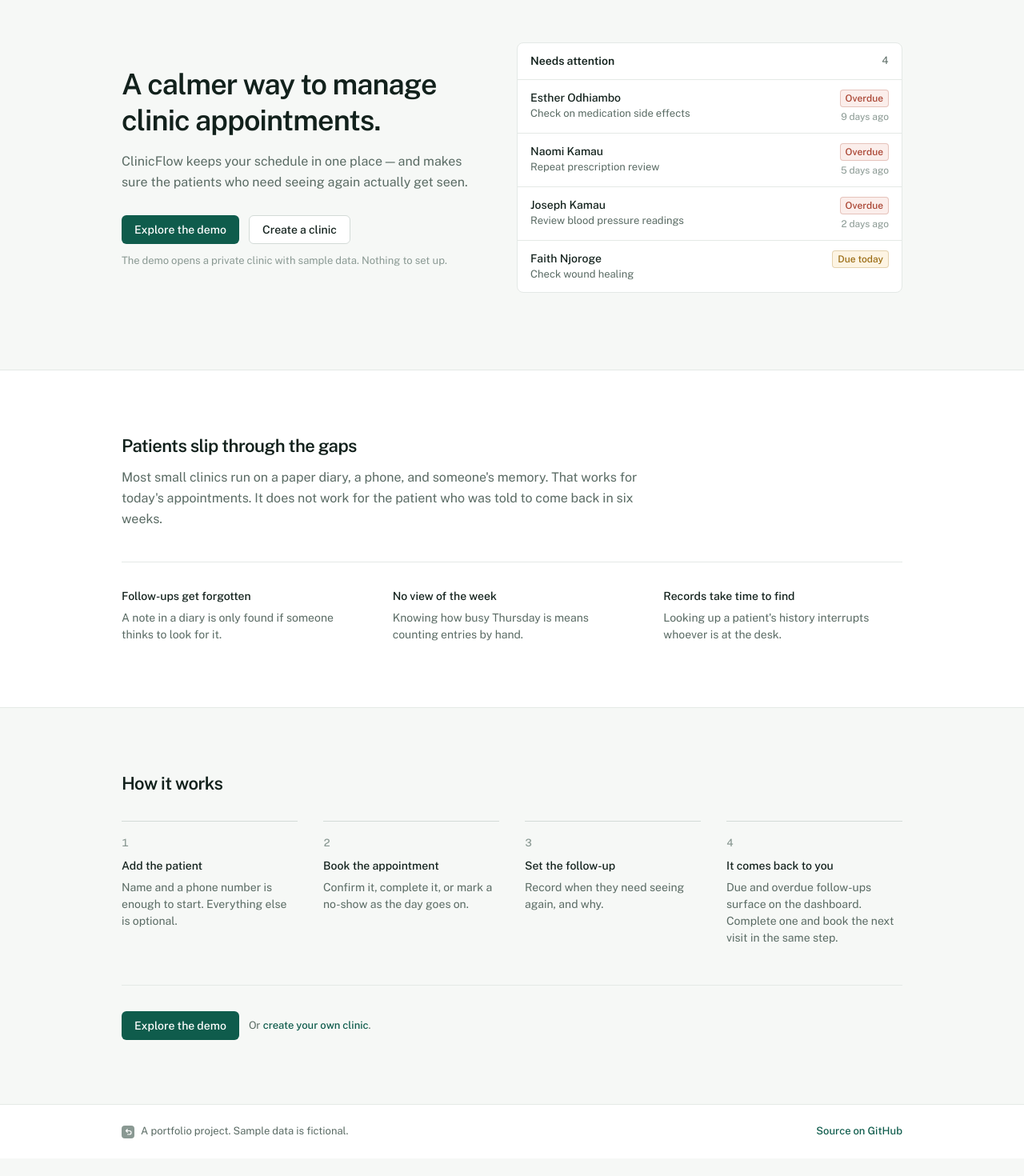
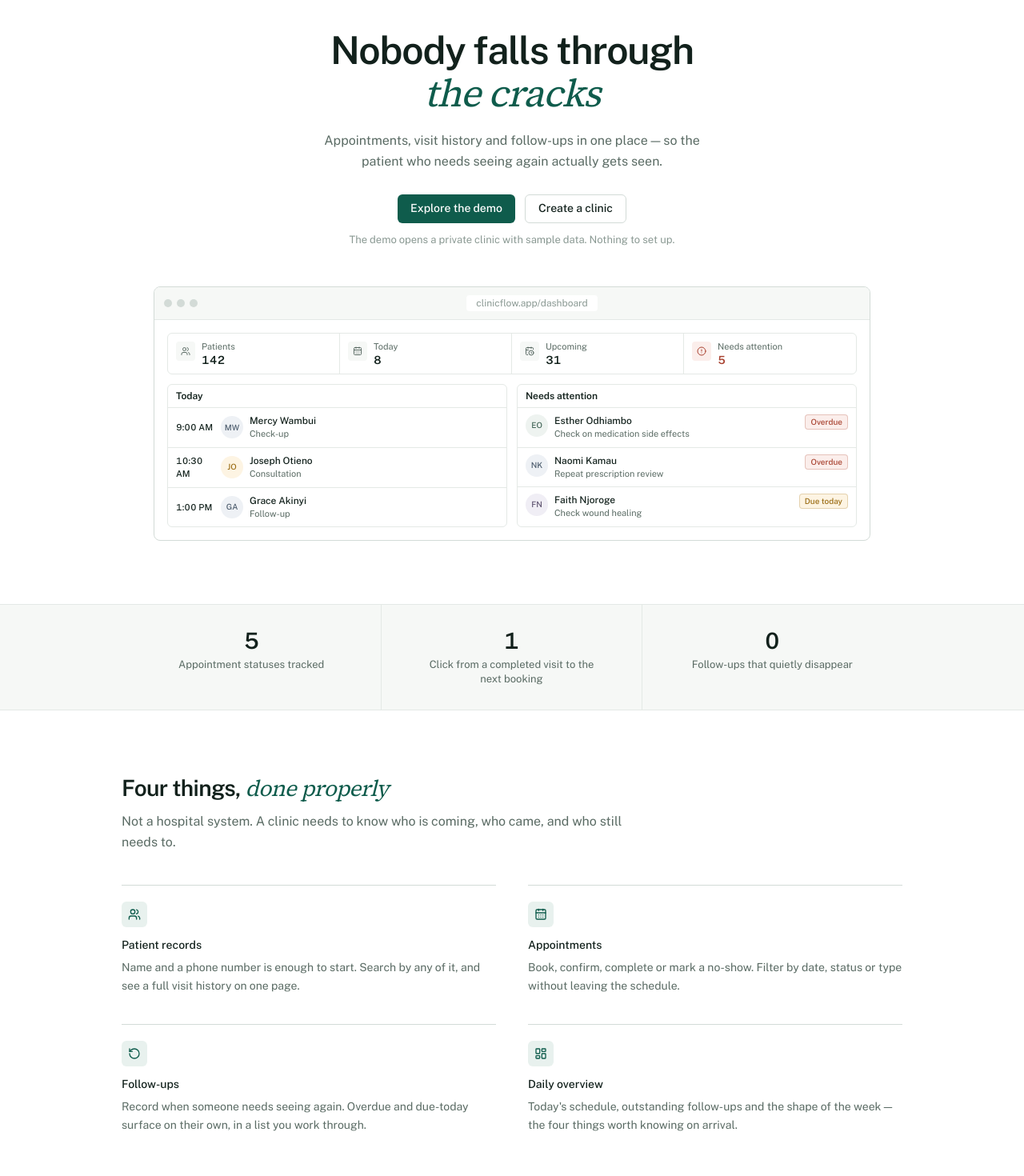
Before and after one commit to Griffinsshem/clinicflow, a Next.js app in the folder frontend/: page / in a window 1280 px wide. Shown: the part 100-1570 px from the top of the page at 80% size. Before the commit the page ends 1548 px from the top, so only its background shows below. Built offline with nearby package versions, Linux system fonts and the light colour scheme.

Commit message:
feat(frontend): rebuild landing page with product preview and serif accent

```diff
--- a/frontend/app/page.tsx
+++ b/frontend/app/page.tsx
@@ -1,8 +1,28 @@
 import Link from "next/link";
+import {
+  CalendarDays,
+  LayoutDashboard,
+  RotateCcw,
+  Users,
+} from "lucide-react";
 
 import { Logo, LogoMark } from "@/components/Logo";
 import { DemoButton } from "@/components/landing/DemoButton";
-import { HeroPanel } from "@/components/landing/HeroPanel";
+import { ProductPreview } from "@/components/landing/ProductPreview";
+
+/*
+ * Landing page.
+ *
+ * Centred hero, product preview below, then the problem, the features,
+ * and how it works. No testimonials, no pricing, no logo wall, no
+ * invented traction numbers — this is a product being prepared for a
+ * first pilot, and manufacturing social proof it does not have would be
+ * the least trustworthy thing a healthcare tool could do.
+ *
+ * The features section describes four capabilities because there are
+ * four. Padding it to six would mean writing copy for things that do
+ * not exist.
+ */
 
 export const metadata = {
   title: "ClinicFlow — appointment and follow-up management for small clinics",
@@ -14,13 +34,13 @@ export default function LandingPage() {
   return (
     <div className="min-h-dvh">
       <SiteHeader />
-
       <main>
         <Hero />
-        <Problem />
+        <Facts />
+        <Features />
         <HowItWorks />
+        <ClosingCta />
       </main>
-
       <SiteFooter />
     </div>
   );
@@ -31,7 +51,6 @@ function SiteHeader() {
     <header className="sticky top-0 z-30 border-b border-hairline bg-surface/95 backdrop-blur-sm">
       <div className="mx-auto flex h-14 max-w-5xl items-center justify-between px-4 md:px-6">
         <Logo />
-
         <nav className="flex items-center gap-4">
           <Link
             href="/login"
@@ -53,19 +72,29 @@ function SiteHeader() {
 
 function Hero() {
   return (
-    <section className="mx-auto max-w-5xl px-4 py-16 md:px-6 md:py-24">
-      <div className="grid items-center gap-10 lg:grid-cols-[1fr_1.1fr] lg:gap-14">
-        <div>
-          <h1 className="text-3xl font-semibold leading-tight tracking-tight text-ink md:text-4xl">
-            A calmer way to manage clinic appointments.
+    <section className="border-b border-hairline bg-surface">
+      <div className="mx-auto max-w-5xl px-4 pt-14 md:px-6 md:pt-20">
+        <div className="mx-auto max-w-2xl text-center">
+          <h1 className="text-4xl font-semibold leading-[1.1] tracking-tight text-ink md:text-5xl">
+            Nobody falls through
+            <br />
+            {/*
+             * The page's one memorable moment. An italic serif against
+             * the sans is a genuine structural contrast — not a colour
+             * accent on a single word, which is the commonest tell of a
+             * generated page.
+             */}
+            <span className="font-serif italic font-normal text-accent">
+              the cracks
+            </span>
           </h1>
 
-          <p className="mt-4 max-w-md text-lg leading-relaxed text-ink-muted">
-            ClinicFlow keeps your schedule in one place — and makes sure the
-            patients who need seeing again actually get seen.
+          <p className="mx-auto mt-5 max-w-lg text-lg leading-relaxed text-ink-muted">
+            Appointments, visit history and follow-ups in one place — so the
+            patient who needs seeing again actually gets seen.
           </p>
 
-          <div className="mt-7 flex flex-wrap items-center gap-3">
+          <div className="mt-7 flex flex-wrap items-center justify-center gap-3">
             <DemoButton />
             <Link
               href="/register"
@@ -80,108 +109,158 @@ function Hero() {
           </p>
         </div>
 
-        <HeroPanel />
+        {/* Overlaps the section boundary, so the preview sits across the
+            join rather than being boxed inside one band. */}
+        <div className="mx-auto mt-12 max-w-4xl translate-y-px">
+          <ProductPreview />
         </div>
+      </div>
+      <div className="h-16 md:h-20" />
     </section>
   );
 }
 
-function Problem() {
+function Facts() {
+  /*
+   * Facts about the workflow, not invented traction.
+   *
+   * The reference design this follows uses product claims here. We have
+   * no customers and no usage numbers, so inventing "500+ clinics" would
+   * be a straightforward lie. These are true statements about what the
+   * software does.
+   */
+  const facts = [
+    { value: "5", label: "Appointment statuses tracked" },
+    { value: "1", label: "Click from a completed visit to the next booking" },
+    { value: "0", label: "Follow-ups that quietly disappear" },
+  ];
+
   return (
-    <section className="border-y border-hairline bg-surface">
-      <div className="mx-auto max-w-5xl px-4 py-14 md:px-6 md:py-20">
+    <section className="border-b border-hairline">
+      <dl className="mx-auto grid max-w-5xl divide-y divide-hairline px-4 sm:grid-cols-3 sm:divide-x sm:divide-y-0 md:px-6">
+        {facts.map(({ value, label }) => (
+          <div key={label} className="px-2 py-7 text-center">
+            <dt className="text-3xl font-semibold tabular text-ink">{value}</dt>
+            <dd className="mx-auto mt-1 max-w-[14rem] text-sm text-ink-muted">
+              {label}
+            </dd>
+          </div>
+        ))}
+      </dl>
+    </section>
+  );
+}
+
+function Features() {
+  const features = [
+    {
+      icon: Users,
+      title: "Patient records",
+      detail:
+        "Name and a phone number is enough to start. Search by any of it, and see a full visit history on one page.",
+    },
+    {
+      icon: CalendarDays,
+      title: "Appointments",
+      detail:
+        "Book, confirm, complete or mark a no-show. Filter by date, status or type without leaving the schedule.",
+    },
+    {
+      icon: RotateCcw,
+      title: "Follow-ups",
+      detail:
+        "Record when someone needs seeing again. Overdue and due-today surface on their own, in a list you work through.",
+    },
+    {
+      icon: LayoutDashboard,
+      title: "Daily overview",
+      detail:
+        "Today's schedule, outstanding follow-ups and the shape of the week — the four things worth knowing on arrival.",
+    },
+  ];
+
+  return (
+    <section className="border-b border-hairline bg-surface">
+      <div className="mx-auto max-w-5xl px-4 py-16 md:px-6 md:py-20">
         <div className="max-w-2xl">
-          <h2 className="text-2xl font-semibold tracking-tight text-ink">
-            Patients slip through the gaps
+          <h2 className="text-3xl font-semibold tracking-tight text-ink">
+            Four things,{" "}
+            <span className="font-serif italic font-normal text-accent">
+              done properly
+            </span>
           </h2>
           <p className="mt-3 text-lg leading-relaxed text-ink-muted">
-            Most small clinics run on a paper diary, a phone, and someone&apos;s
-            memory. That works for today&apos;s appointments. It does not work
-            for the patient who was told to come back in six weeks.
+            Not a hospital system. A clinic needs to know who is coming, who came,
+            and who still needs to.
           </p>
         </div>
 
-
-        <dl className="mt-10 grid gap-x-10 gap-y-8 border-t border-hairline pt-8 sm:grid-cols-3">
-          {[
-            {
-              term: "Follow-ups get forgotten",
-              detail:
-                "A note in a diary is only found if someone thinks to look for it.",
-            },
-            {
-              term: "No view of the week",
-              detail:
-                "Knowing how busy Thursday is means counting entries by hand.",
-            },
-            {
-              term: "Records take time to find",
-              detail:
-                "Looking up a patient's history interrupts whoever is at the desk.",
-            },
-          ].map(({ term, detail }) => (
-            <div key={term}>
-              <dt className="font-medium text-ink">{term}</dt>
-              <dd className="mt-1.5 text-ink-muted">{detail}</dd>
+        <div className="mt-10 grid gap-x-10 gap-y-9 sm:grid-cols-2">
+          {features.map(({ icon: Icon, title, detail }) => (
+            <div key={title} className="border-t border-line pt-5">
+              <span className="flex h-8 w-8 items-center justify-center rounded-md bg-accent-soft text-accent">
+                <Icon className="h-4 w-4" aria-hidden="true" />
+              </span>
+              <h3 className="mt-3 font-medium text-ink">{title}</h3>
+              <p className="mt-1.5 leading-relaxed text-ink-muted">{detail}</p>
             </div>
           ))}
-        </dl>
+        </div>
       </div>
     </section>
   );
 }
 
 function HowItWorks() {
+  /*
+   * Numbered because this genuinely is a sequence — each step depends on
+   * the one before. Numbered markers on an unordered list would be
+   * decoration; on a workflow they carry information.
+   */
   const steps = [
-    {
-      title: "Add the patient",
-      detail:
-        "Name and a phone number is enough to start. Everything else is optional.",
-    },
-    {
-      title: "Book the appointment",
-      detail:
-        "Confirm it, complete it, or mark a no-show as the day goes on.",
-    },
-    {
-      title: "Set the follow-up",
-      detail:
-        "Record when they need seeing again, and why.",
-    },
-    {
-      title: "It comes back to you",
-      detail:
-        "Due and overdue follow-ups surface on the dashboard. Complete one and book the next visit in the same step.",
-    },
+    { title: "Add the patient", detail: "A name and a number is enough." },
+    { title: "Book the appointment", detail: "Confirm or complete it as the day goes on." },
+    { title: "Set the follow-up", detail: "When they need seeing again, and why." },
+    { title: "It comes back to you", detail: "Due and overdue surface on the dashboard." },
   ];
 
   return (
-    <section className="mx-auto max-w-5xl px-4 py-14 md:px-6 md:py-20">
-      <h2 className="text-2xl font-semibold tracking-tight text-ink">
+    <section className="border-b border-hairline">
+      <div className="mx-auto max-w-5xl px-4 py-16 md:px-6 md:py-20">
+        <h2 className="text-3xl font-semibold tracking-tight text-ink">
           How it works
         </h2>
 
-      <ol className="mt-8 grid gap-8 sm:grid-cols-2 lg:grid-cols-4">
+        <ol className="mt-9 grid gap-8 sm:grid-cols-2 lg:grid-cols-4">
           {steps.map((step, index) => (
             <li key={step.title} className="border-t border-line pt-4">
               <span className="text-sm font-medium tabular text-ink-subtle">
-              {index + 1}
+                {String(index + 1).padStart(2, "0")}
               </span>
               <h3 className="mt-2 font-medium text-ink">{step.title}</h3>
               <p className="mt-1.5 text-ink-muted">{step.detail}</p>
             </li>
           ))}
         </ol>
+      </div>
+    </section>
+  );
+}
 
-      <div className="mt-12 flex flex-wrap items-center gap-3 border-t border-hairline pt-8">
+function ClosingCta() {
+  return (
+    <section className="bg-surface">
+      <div className="mx-auto max-w-5xl px-4 py-16 text-center md:px-6 md:py-20">
+        <h2 className="text-2xl font-semibold tracking-tight text-ink">
+          Have a look around
+        </h2>
+        <p className="mx-auto mt-2 max-w-md text-ink-muted">
+          The demo is a real clinic with sample patients, appointments and
+          follow-ups. It is yours alone and takes one click.
+        </p>
+        <div className="mt-6 flex justify-center">
           <DemoButton />
-        <p className="text-sm text-ink-muted">
-          Or{" "}
-          <Link href="/register" className="font-medium text-accent hover:underline">
-            create your own clinic
-          </Link>
-          .
-        </p>
+        </div>
       </div>
     </section>
   );
@@ -189,7 +268,7 @@ function HowItWorks() {
 
 function SiteFooter() {
   return (
-    <footer className="border-t border-hairline bg-surface">
+    <footer className="border-t border-hairline">
       <div className="mx-auto flex max-w-5xl flex-wrap items-center justify-between gap-3 px-4 py-6 md:px-6">
         <div className="flex items-center gap-2">
           <LogoMark className="h-4 w-4 text-ink-subtle" />
--- /dev/null
+++ b/frontend/components/landing/ProductPreview.tsx
@@ -0,0 +1,127 @@
+import { AlertCircle, CalendarClock, CalendarDays, Users } from "lucide-react";
+
+import { Avatar } from "@/components/ui/Avatar";
+import { Badge } from "@/components/ui/Badge";
+
+
+const METRICS = [
+  { label: "Patients", value: "142", icon: Users },
+  { label: "Today", value: "8", icon: CalendarDays },
+  { label: "Upcoming", value: "31", icon: CalendarClock },
+  { label: "Needs attention", value: "5", icon: AlertCircle, urgent: true },
+] as const;
+
+const SCHEDULE = [
+  { time: "9:00 AM", name: "Mercy Wambui", type: "Check-up", status: "Confirmed" },
+  { time: "10:30 AM", name: "Joseph Otieno", type: "Consultation", status: "Confirmed" },
+  { time: "1:00 PM", name: "Grace Akinyi", type: "Follow-up", status: "Scheduled" },
+] as const;
+
+const ATTENTION = [
+  { name: "Esther Odhiambo", reason: "Check on medication side effects", when: "9 days ago", overdue: true },
+  { name: "Naomi Kamau", reason: "Repeat prescription review", when: "5 days ago", overdue: true },
+  { name: "Faith Njoroge", reason: "Check wound healing", when: "Due today", overdue: false },
+] as const;
+
+export function ProductPreview() {
+  return (
+    <div
+      aria-hidden="true"
+      className="animate-rise overflow-hidden rounded-lg border border-line bg-surface shadow-[--shadow-overlay]"
+    >
+      <div className="flex items-center gap-2 border-b border-hairline bg-ground px-3 py-2.5">
+        <div className="flex gap-1.5">
+          <span className="h-2.5 w-2.5 rounded-full bg-line" />
+          <span className="h-2.5 w-2.5 rounded-full bg-line" />
+          <span className="h-2.5 w-2.5 rounded-full bg-line" />
+        </div>
+        <div className="mx-auto rounded-sm bg-surface px-3 py-0.5 text-xs text-ink-subtle">
+          clinicflow.app/dashboard
+        </div>
+      </div>
+
+      <div className="space-y-3 p-3 sm:p-4">
+        <dl className="grid grid-cols-2 divide-x divide-y divide-hairline overflow-hidden rounded-md border border-hairline sm:grid-cols-4 sm:divide-y-0">
+          {METRICS.map(({ label, value, icon: Icon, ...rest }) => {
+            const urgent = "urgent" in rest;
+            return (
+              <div key={label} className="flex items-start gap-2 px-2.5 py-2">
+                <span
+                  className={
+                    "mt-0.5 flex h-6 w-6 shrink-0 items-center justify-center rounded-sm " +
+                    (urgent ? "bg-brick-soft text-brick" : "bg-ground text-ink-muted")
+                  }
+                >
+                  <Icon className="h-3 w-3" />
+                </span>
+                <div className="min-w-0">
+                  <dt className="truncate text-[0.6875rem] text-ink-muted">{label}</dt>
+                  <dd
+                    className={
+                      "text-base font-semibold tabular leading-tight " +
+                      (urgent ? "text-brick" : "text-ink")
+                    }
+                  >
+                    {value}
+                  </dd>
+                </div>
+              </div>
+            );
+          })}
+        </dl>
+
+        <div className="grid gap-3 sm:grid-cols-2">
+          <PreviewPanel title="Today">
+            {SCHEDULE.map((row) => (
+              <div key={row.name} className="flex items-center gap-2 px-2.5 py-2">
+                <span className="w-12 shrink-0 text-[0.6875rem] font-medium tabular text-ink">
+                  {row.time}
+                </span>
+                <Avatar name={row.name} size="sm" className="h-5 w-5 text-[0.625rem]" />
+                <div className="min-w-0 flex-1">
+                  <p className="truncate text-xs font-medium text-ink">{row.name}</p>
+                  <p className="truncate text-[0.6875rem] text-ink-muted">{row.type}</p>
+                </div>
+              </div>
+            ))}
+          </PreviewPanel>
+
+          <PreviewPanel title="Needs attention">
+            {ATTENTION.map((row) => (
+              <div key={row.reason} className="flex items-start gap-2 px-2.5 py-2">
+                <Avatar name={row.name} size="sm" className="h-5 w-5 text-[0.625rem]" />
+                <div className="min-w-0 flex-1">
+                  <p className="truncate text-xs font-medium text-ink">{row.name}</p>
+                  <p className="truncate text-[0.6875rem] text-ink-muted">{row.reason}</p>
+                </div>
+                <Badge
+                  tone={row.overdue ? "brick" : "ochre"}
+                  className="shrink-0 px-1 py-0 text-[0.625rem]"
+                >
+                  {row.overdue ? "Overdue" : "Due today"}
+                </Badge>
+              </div>
+            ))}
+          </PreviewPanel>
+        </div>
+      </div>
+    </div>
+  );
+}
+
+function PreviewPanel({
+  title,
+  children,
+}: {
+  title: string;
+  children: React.ReactNode;
+}) {
+  return (
+    <div className="overflow-hidden rounded-md border border-hairline">
+      <p className="border-b border-hairline px-2.5 py-1.5 text-xs font-semibold text-ink">
+        {title}
+      </p>
+      <div className="divide-y divide-hairline">{children}</div>
+    </div>
+  );
+}
```
Also changed, not shown: frontend/app/globals.css (+3 -18 lines), frontend/app/layout.tsx (+10 -2 lines). Lines whose indentation alone changed are shown as unchanged.
